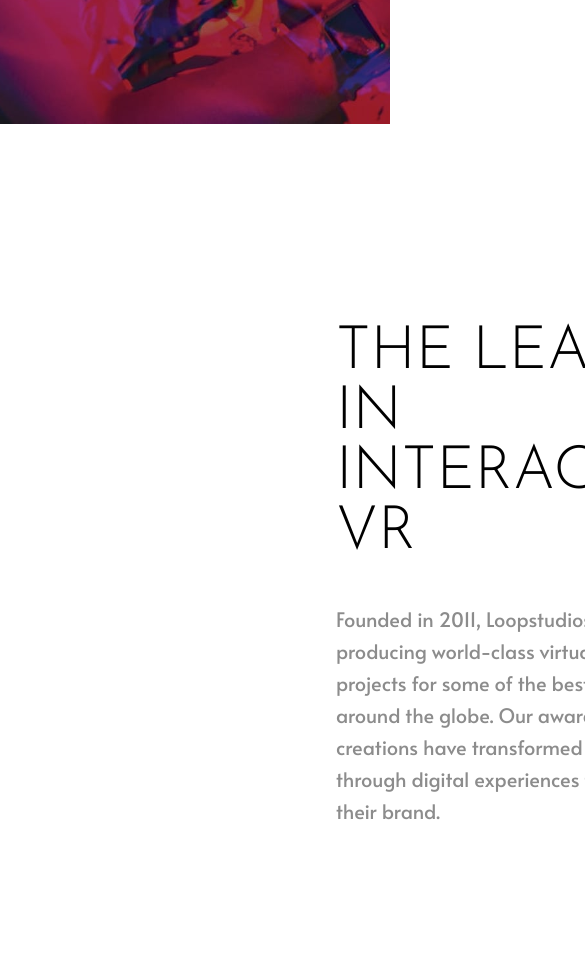
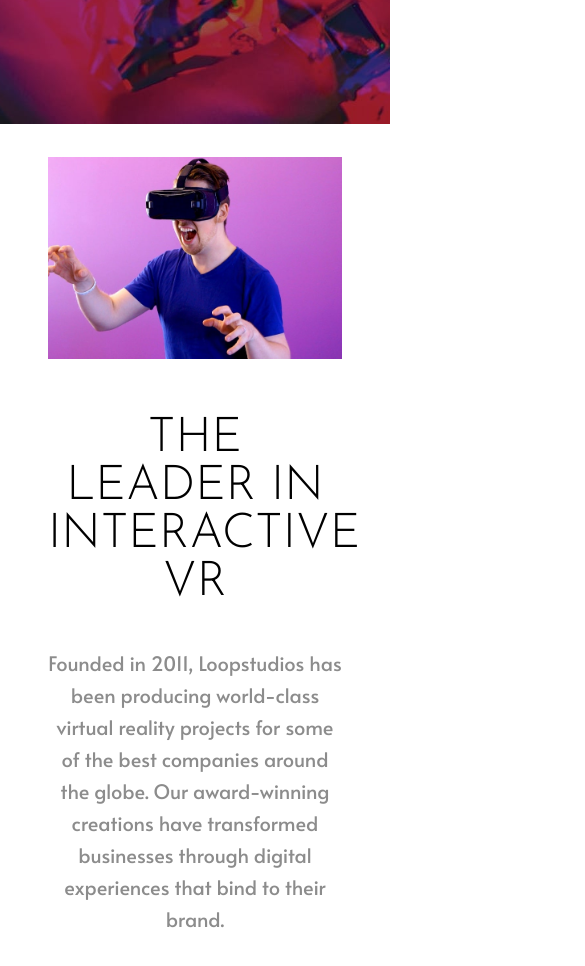
Before and after one commit to DantchoLV9/FrontendMentorProjects, a React (Create React App) app in the folder loopstudios-landing-page/: page / in a window 390 px wide. Shown: the part 720-1686 px from the top of the page, 585 px wide, since content can reach past the window. Built offline with nearby package versions, Linux system fonts and the light colour scheme.

Commit message:
Made the second section responsive

```diff
--- a/loopstudios-landing-page/src/App.js
+++ b/loopstudios-landing-page/src/App.js
@@ -7,11 +7,17 @@
 			<div className="px-12 xl:px-56 pt-12 xl:pt-24 h-screen md:h-auto bg-mobileHero md:bg-hero bg-no-repeat bg-center bg-cover bg-blend-multiply md:bg-gray-400">
 				<Header />
 			</div>
-			<div className="px-56 h-screen flex items-center relative">
-				<div className="relative w-full h-2/3">
-					<img className="h-full left-0" src={imageInteractive} alt="" />
-					<div className="bg-white pt-28 pl-28 absolute left-1/2 bottom-0">
-						<h2 className="inline text-6xl font-josefin uppercase">
+			<div className="px-12 xl:px-56 h-screen flex items-center">
+				<div className="relative w-full lg:h-2/3 flex flex-col lg:flex-row">
+					<div className="flex-1">
+						<img
+							className="object-cover w-full h-auto lg:max-h-full lg:w-auto lg:h-full"
+							src={imageInteractive}
+							alt=""
+						/>
+					</div>
+					<div className="bg-white pt-14 lg:pl-14 xl:pt-28 xl:pl-28 2xl:absolute left-1/2 bottom-0 flex-1 text-center lg:text-left">
+						<h2 className="inline text-5xl lg:text-6xl font-josefin uppercase">
 							The Leader In <br />
 							Interactive VR
 						</h2>
```
Also changed, not shown: loopstudios-landing-page/src/images/mobile/image-interactive.jpg (added).
